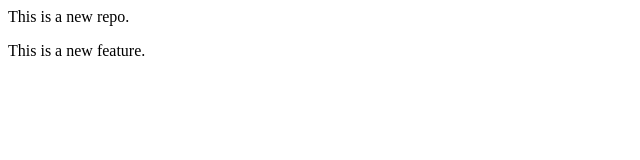
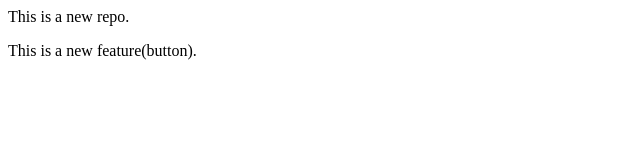
Before and after one commit to CodeWithRooney/localrepo, a plain HTML site: page index.html in a window 1280 px wide. Shown: the full height of the page, 0-640 px from the left. Drawn offline with Linux system fonts and the light colour scheme.

```diff
--- a/index.html
+++ b/index.html
@@ -1,2 +1,2 @@
 <p>This is a new repo.</P>
-<p>This is a new feature.</P>
+<p>This is a new feature(button).</P>
```
